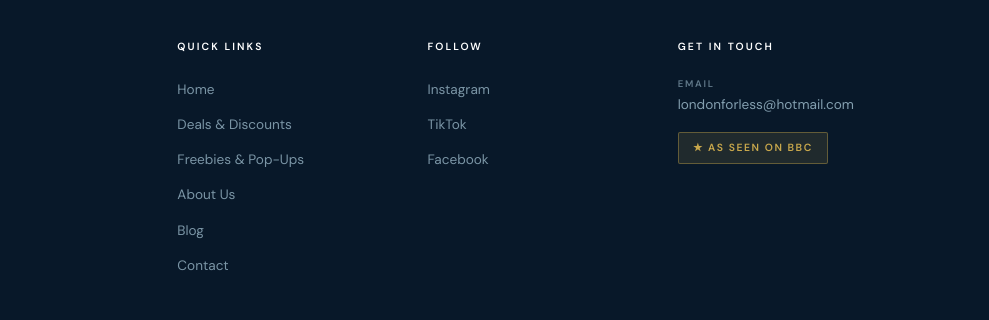
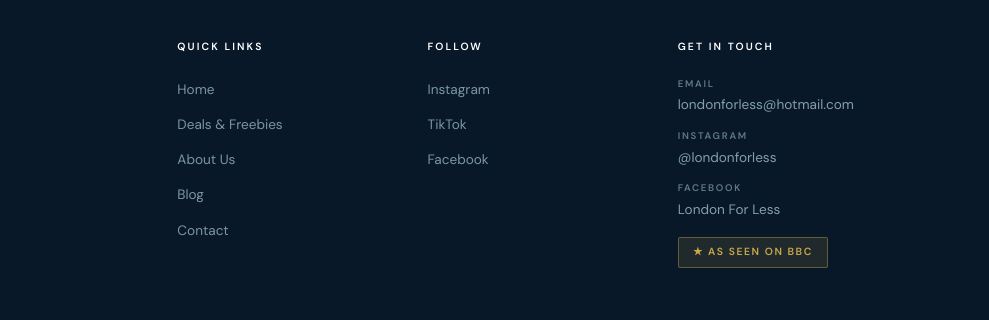
Before and after one commit to zaid5678/LondonForLess, a plain HTML site: page about.html in a window 1280 px wide. Shown: the part 3729-4049 px from the top of the page, 291-1280 px from the left. Drawn offline with nearby package versions, Linux system fonts and the light colour scheme; a web font is replaced by a local one.

Commit message:
Update footer across all pages: add Instagram/Facebook to Get In Touch, consolidate Quick Links to Deals & Freebies

```diff
--- a/about.html
+++ b/about.html
@@ -324,8 +324,7 @@
           <div class="footer-col-title">Quick Links</div>
           <ul class="footer-links">
             <li><a href="index.html">Home</a></li>
-            <li><a href="deals.html">Deals & Discounts</a></li>
-            <li><a href="deals.html">Freebies & Pop-Ups</a></li>
+            <li><a href="deals.html">Deals &amp; Freebies</a></li>
             <li><a href="about.html">About Us</a></li>
             <li><a href="blog.html">Blog</a></li>
             <li><a href="contact.html">Contact</a></li>
@@ -345,6 +344,14 @@
             <span class="t-label" style="font-size:0.6rem;color:var(--blue-light);opacity:0.5;">Email</span>
             <a href="mailto:londonforless@hotmail.com">londonforless@hotmail.com</a>
           </div>
+          <div class="footer-contact-item">
+            <span class="t-label" style="font-size:0.6rem;color:var(--blue-light);opacity:0.5;">Instagram</span>
+            <a href="https://www.instagram.com/londonforless" target="_blank" rel="noopener">@londonforless</a>
+          </div>
+          <div class="footer-contact-item">
+            <span class="t-label" style="font-size:0.6rem;color:var(--blue-light);opacity:0.5;">Facebook</span>
+            <a href="https://www.facebook.com/share/1DeWoeQyPM" target="_blank" rel="noopener">London For Less</a>
+          </div>
           <div style="margin-top:1rem;"><span class="badge badge-bbc">★ As Seen On BBC</span></div>
         </div>
       </div>
```
Also changed, not shown: blog.html (+9 -2 lines), contact.html (+9 -2 lines), deals.html (+9 -2 lines), index.html (+9 -2 lines).
